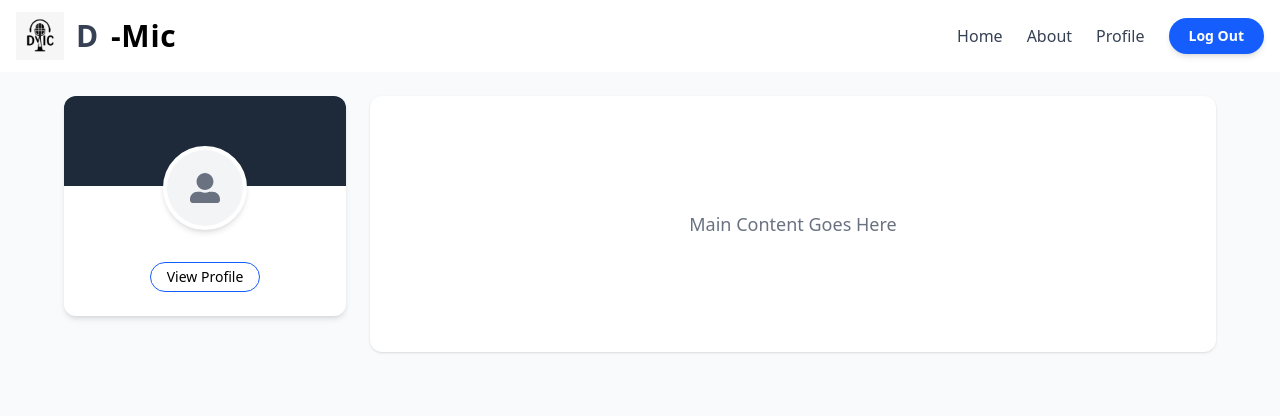
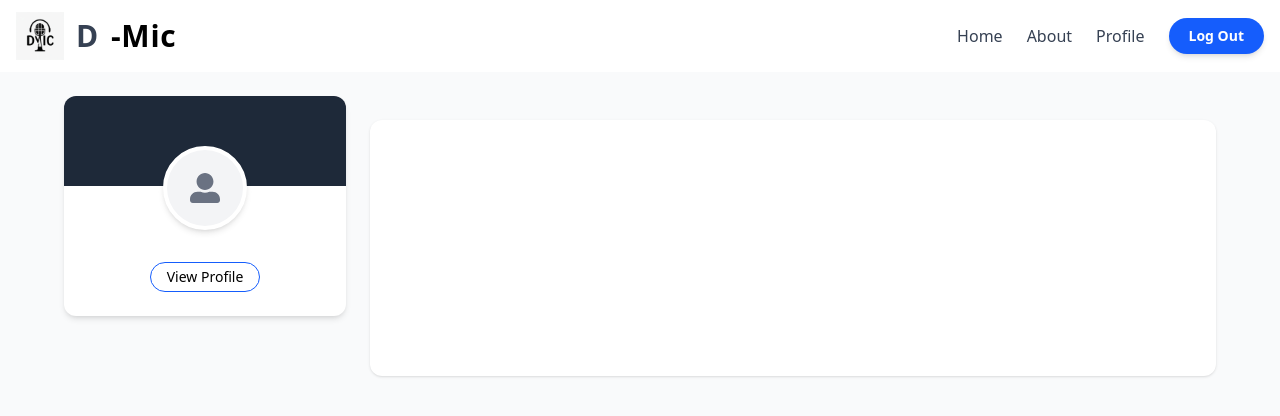
Before and after one commit to 42aditya31/D-Mic, a React (Vite) app: page / in a window 1280 px wide. Shown: the top 416 px of the page. Built offline with nearby package versions, Linux system fonts and the light colour scheme; no server answers.

Commit message:
adding the add post compoennt

```diff
--- a/src/Components/Body/Body.jsx
+++ b/src/Components/Body/Body.jsx
@@ -2,6 +2,7 @@ import React from "react";
 import ProfileCard from "../../Pages/Profile/ProfileCard";
 import { useSelector } from "react-redux";
 import useFetchLoggedUser from "../../hooks/useFetchLoggedUser";
+import AddPost from "../Post/AddPost";
 
 const Body = () => {
   const user = useSelector((store) => store.user.userInfo);
@@ -21,11 +22,14 @@ const Body = () => {
           />
         </aside>
 
+
+
         {/* Optional Main Content */}
         <main className="w-full md:w-2/3 lg:w-3/4">
+        <AddPost/>
           {/* Placeholder - You can replace this with any component */}
           <div className="w-full h-64 bg-white rounded-xl shadow-sm flex items-center justify-center text-gray-500 text-lg">
-            Main Content Goes Here
+
           </div>
         </main>
       </div>
--- /dev/null
+++ b/src/Components/Post/AddPost.jsx
@@ -0,0 +1,11 @@
+import React from 'react'
+
+const AddPost = () => {
+  return (
+    <div>
+      <input type="text" className='w-40' />
+    </div>
+  )
+}
+
+export default AddPost
```
